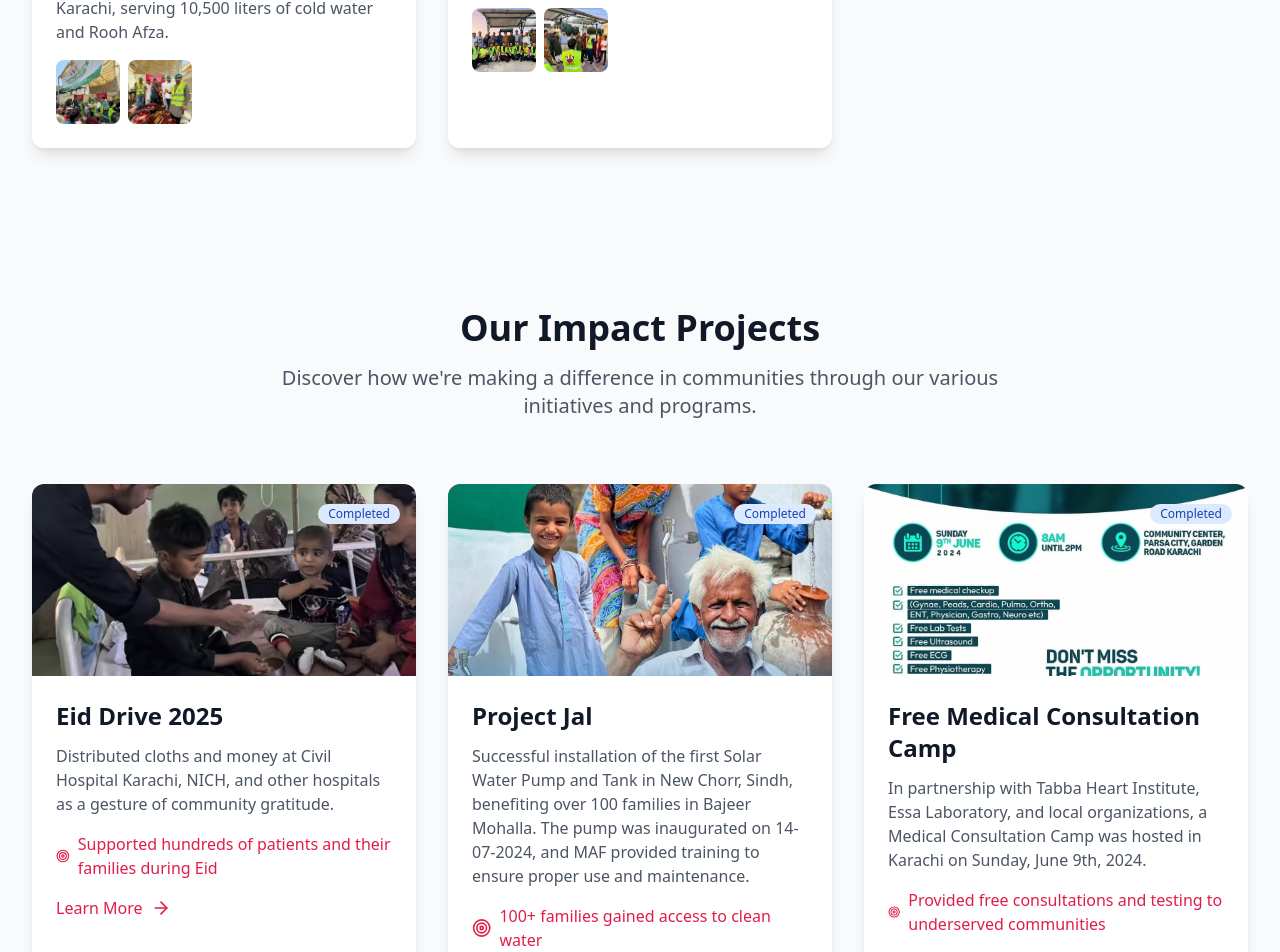
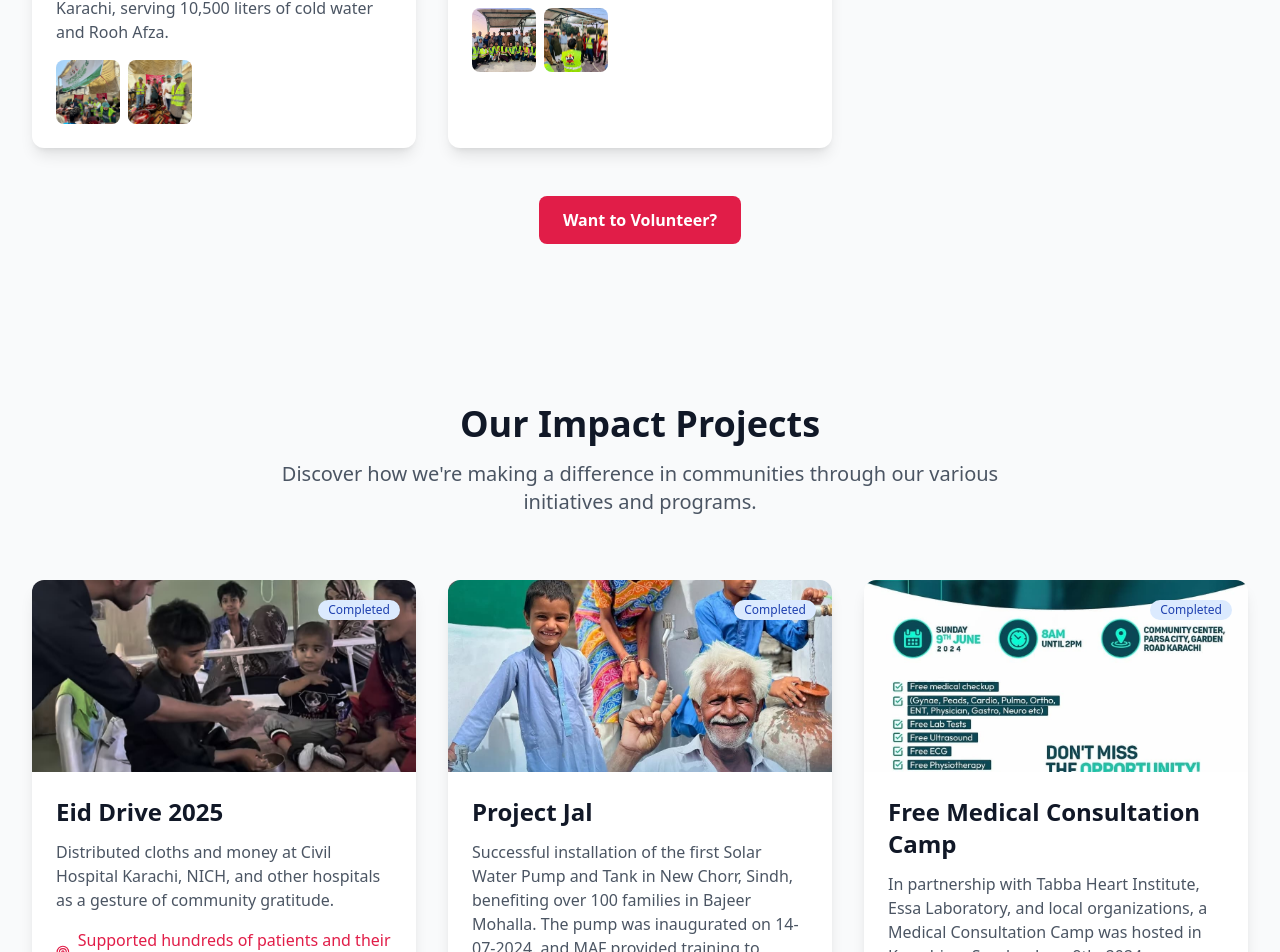
Before and after one commit to Owais-Waheed/Khidmat_NGO_website, a React (Vite) app: page / in a window 1280 px wide. Shown: the part 3838-4790 px from the top of the page. Built offline with nearby package versions, Linux system fonts and the light colour scheme.

Commit message:
Update Events.tsx

```diff
--- a/src/components/Events.tsx
+++ b/src/components/Events.tsx
@@ -164,6 +164,15 @@ export default function Events() {
             </div>
           ))}
         </div>
+
+      </div>
+      <div className="mt-12 text-center">
+        <a
+          href="#book"
+          className="inline-block bg-rose-600 hover:bg-rose-700 text-white font-semibold px-6 py-3 rounded-lg transition-colors"
+        >
+          Want to Volunteer?
+        </a>
       </div>
     </section>
   );
```
